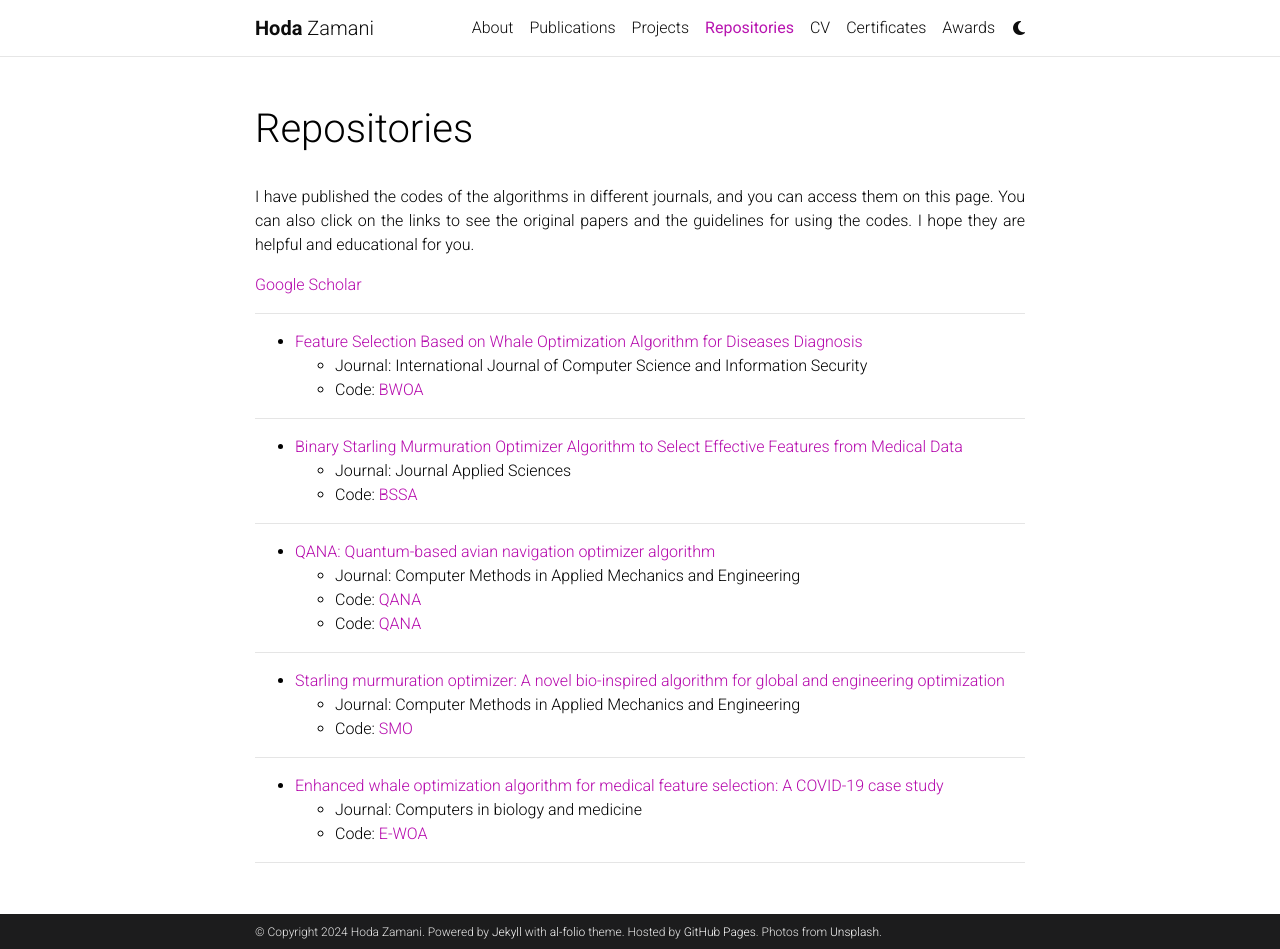
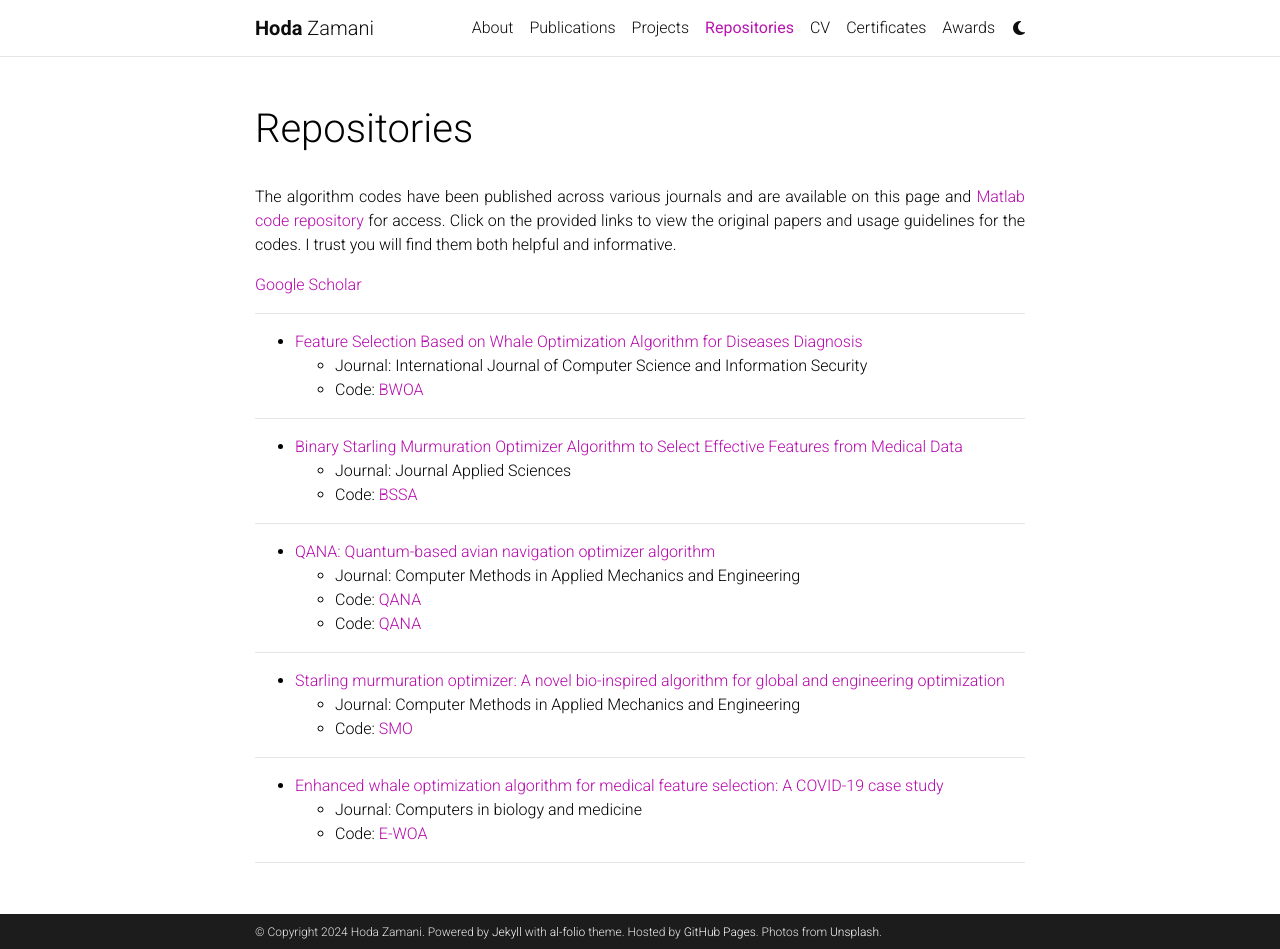
Before and after one commit to HodaZamani/HodaZamani.github.io, a Jekyll site: the page built from _pages/repositories.md, in a window 1280 px wide and 949 px high. Built offline with Jekyll 4.4.1, drawn with Linux system fonts in a browser that asks for light colours; comment, search, counter and statistics services are not loaded; a style sheet for code colours, icons or effects is not loaded.

Commit message:
Update repositories.md

```diff
--- a/_pages/repositories.md
+++ b/_pages/repositories.md
@@ -5,7 +5,7 @@
 nav: true
 nav_order: 4
 ---
-<p align="justify">I have published the codes of the algorithms in different journals, and you can access them on this page. You can also click on the links to see the original papers and the guidelines for using the codes. I hope they are helpful and educational for you.</P> <a href="https://scholar.google.com/citations?user=bpZOZWsAAAAJ&hl=en">Google Scholar</a>
+<p align="justify">The algorithm codes have been published across various journals and are available on this page and <a href="https://github.com/HodaZamani/Matlab-Codes">Matlab code repository</a> for access. Click on the provided links to view the original papers and usage guidelines for the codes. I trust you will find them both helpful and informative.</P> <a href="https://scholar.google.com/citations?user=bpZOZWsAAAAJ&hl=en">Google Scholar</a>
 
 ---
 - [Feature Selection Based on Whale Optimization Algorithm for Diseases Diagnosis](https://d1wqtxts1xzle7.cloudfront.net/51133098/130_Paper_310716206_IJCSIS_Camera_Ready_pp._1243-1247-libre.pdf?1483206167=&response-content-disposition=inline%3B+filename%3DFeature_Selection_Based_on_Whale_Optimiz.pdf&Expires=1705608465&Signature=AIDQhh90XdemmSqFlxYOWECDE2z0cQY4434KgwEFebi-BSrRFC3lZhNGjHgax0w9-OeMD-WlExdkrUhx2MoQO3I4-AS7v3uqwqcVF59qAfPq9HaDjyswOz8PwaPpSr-xy3AO9LI3fFJBxPfb-L1DA67YgdTHMlvoyC1YdpXxO1Kc7xWazvRi0~BMYBTSixIQxFZqHFmPOh6QhwoawLUZC9gc3eCcpZ7CC16kzKp2SpT9ruJ25ke06QEaTOhTnxXbsaUjiyFYy2yTlOljlMnFa1NPeB4YJUXcExAAY5BRmJkC-aMSNE7pAymibLqHuQFJB4-MimuUXb-hZQXUQb7Y6w__&Key-Pair-Id=APKAJLOHF5GGSLRBV4ZA)
```
